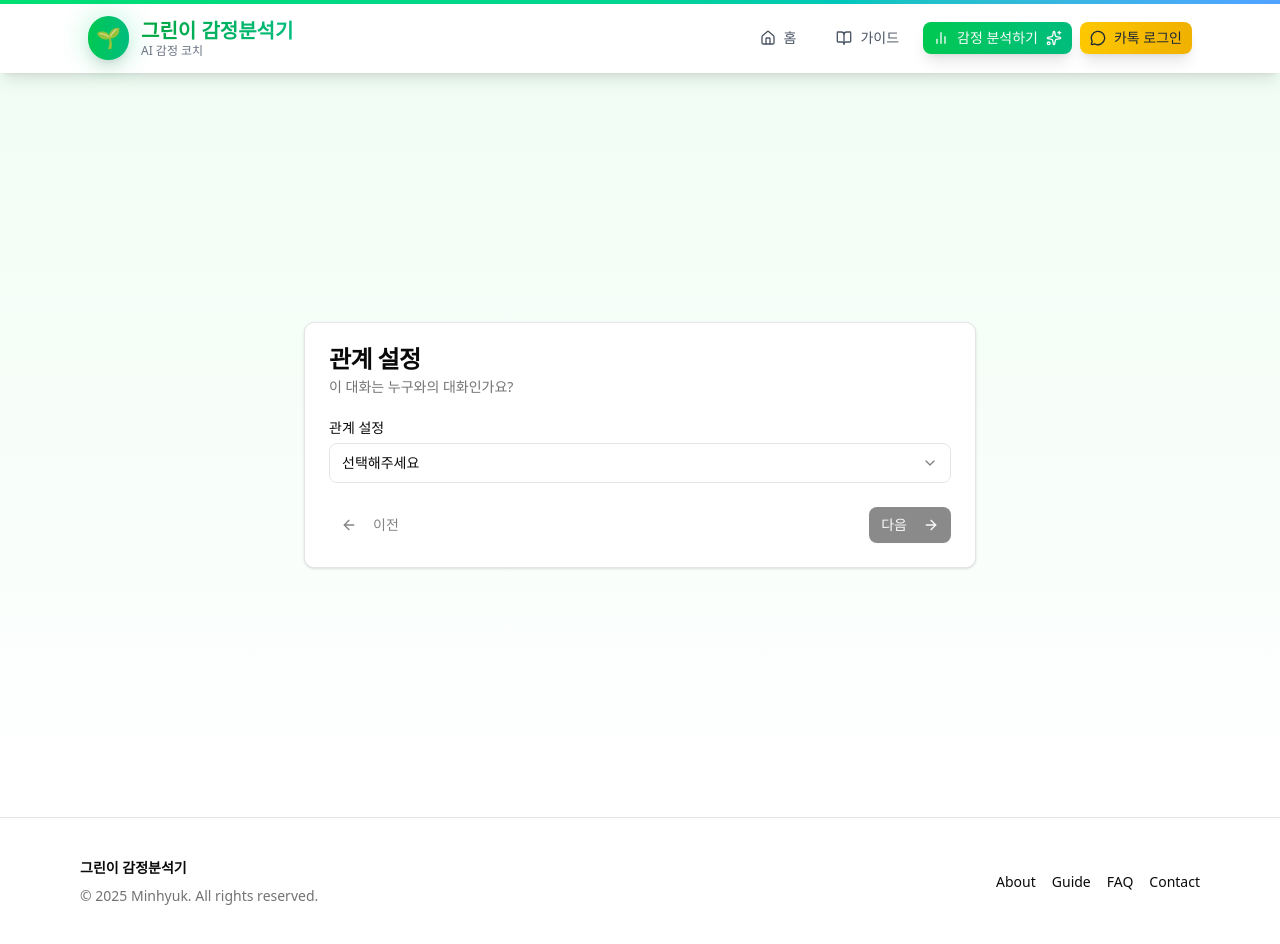
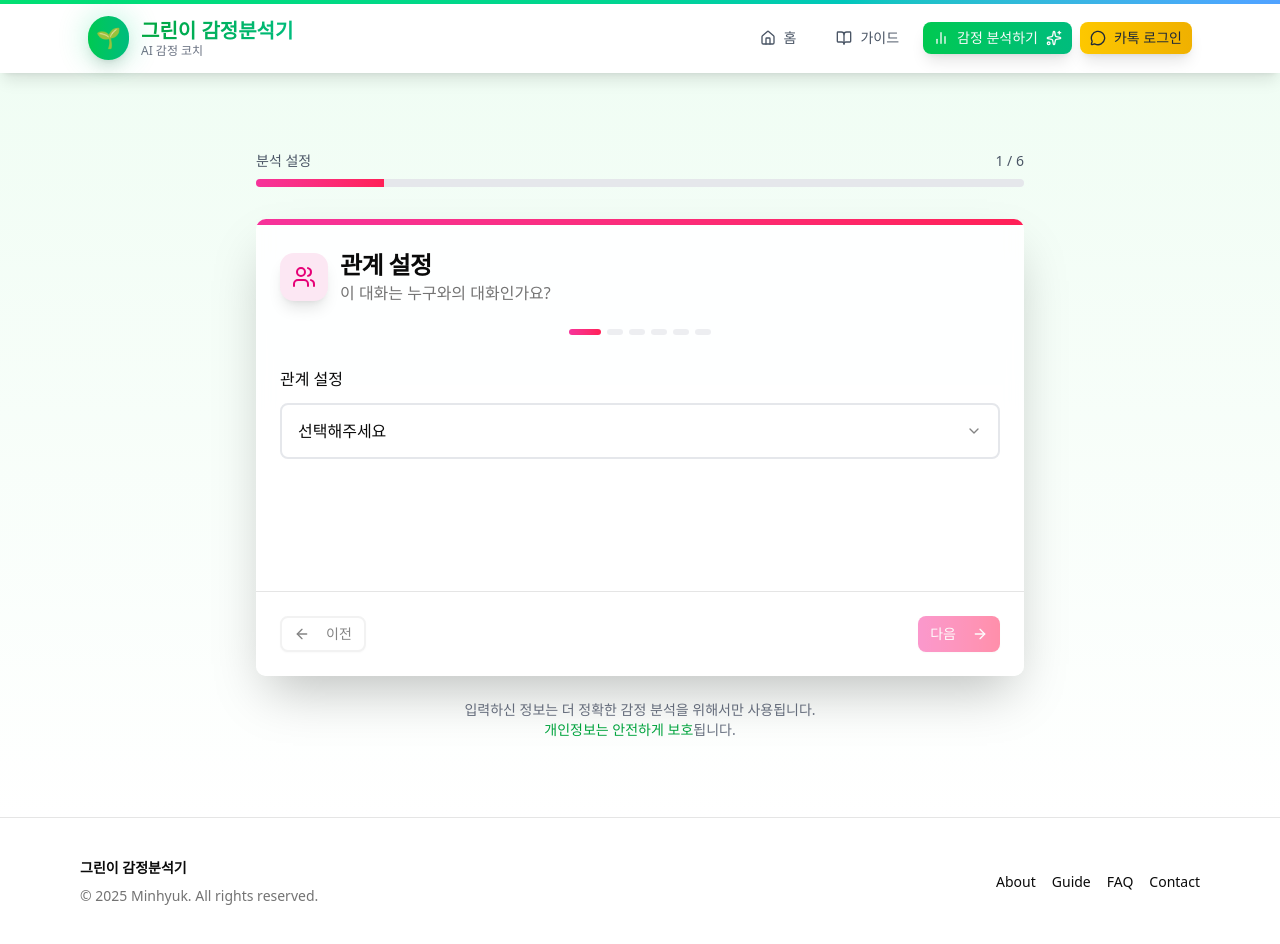
Before and after one commit to shin-minhyuk/green-katalk-feel, a Next.js app: page /analyzer in a window 1280 px wide. Built offline with nearby package versions, Linux system fonts and the light colour scheme.

Commit message:
[feat] 감정 분석하기 페이지 steps별 진행률 추가 브레드크럼 추가, 디자인 업데이트

```diff
--- a/src/components/analyzer/AnalyzerQuestionnaire.tsx
+++ b/src/components/analyzer/AnalyzerQuestionnaire.tsx
@@ -1,6 +1,8 @@
 "use client";
 
-import { useState } from "react";
+import type React from "react";
+
+import { useState, useEffect } from "react";
 import { motion, AnimatePresence } from "framer-motion";
 import { Button } from "@/components/ui/button";
 import {
@@ -21,7 +23,18 @@ import {
   SelectValue,
 } from "@/components/ui/select";
 import { Textarea } from "@/components/ui/textarea";
-import { ArrowRight, ArrowLeft } from "lucide-react";
+import {
+  ArrowRight,
+  ArrowLeft,
+  Heart,
+  Users,
+  Calendar,
+  MessageCircle,
+  HelpCircle,
+  MessageSquare,
+  Bot,
+  Sparkles,
+} from "lucide-react";
 
 const STEPS = [
   {
@@ -31,6 +44,10 @@ const STEPS = [
     field: "relation",
     type: "select",
     options: ["연인", "썸", "친구", "동료", "가족", "기타"],
+    icon: Users,
+    color: "text-pink-600",
+    bgColor: "bg-pink-100",
+    gradient: "from-pink-500 to-rose-500",
   },
   {
     id: 2,
@@ -46,6 +63,10 @@ const STEPS = [
       "갈등/문제 해결",
       "기타",
     ],
+    icon: Calendar,
+    color: "text-blue-600",
+    bgColor: "bg-blue-100",
+    gradient: "from-blue-500 to-indigo-500",
   },
   {
     id: 3,
@@ -54,6 +75,10 @@ const STEPS = [
     field: "mood",
     type: "select",
     options: ["아주 좋음", "좋음", "평범함", "어색함", "냉랭함/싸움", "기타"],
+    icon: Heart,
+    color: "text-purple-600",
+    bgColor: "bg-purple-100",
+    gradient: "from-purple-500 to-violet-500",
   },
   {
     id: 4,
@@ -61,6 +86,10 @@ const STEPS = [
     description: "대화에서 가장 마음에 걸리는 메시지는 무엇인가요?",
     field: "worrying_message",
     type: "text",
+    icon: MessageCircle,
+    color: "text-amber-600",
+    bgColor: "bg-amber-100",
+    gradient: "from-amber-500 to-yellow-500",
   },
   {
     id: 5,
@@ -68,6 +97,10 @@ const STEPS = [
     description: "이 대화를 통해 무엇을 알고 싶으신가요?",
     field: "question",
     type: "text",
+    icon: HelpCircle,
+    color: "text-emerald-600",
+    bgColor: "bg-emerald-100",
+    gradient: "from-emerald-500 to-green-500",
   },
   {
     id: 6,
@@ -75,6 +108,10 @@ const STEPS = [
     description: "분석하고 싶은 카카오톡 대화 내용을 붙여넣어 주세요.",
     field: "conversation",
     type: "textarea",
+    icon: MessageSquare,
+    color: "text-yellow-600",
+    bgColor: "bg-yellow-100",
+    gradient: "from-yellow-500 to-orange-500",
   },
 ];
 
@@ -88,6 +125,13 @@ export default function AnalyzerQuestionnaire() {
     question: "",
     conversation: "",
   });
+  const [isLoading, setIsLoading] = useState(false);
+  const [progress, setProgress] = useState(0);
+
+  useEffect(() => {
+    // 진행률 계산
+    setProgress(((currentStep + 1) / STEPS.length) * 100);
+  }, [currentStep]);
 
   const handleChange = (field: string, value: string) => {
     setFormData((prev) => ({ ...prev, [field]: value }));
@@ -107,33 +151,101 @@ export default function AnalyzerQuestionnaire() {
 
   const handleSubmit = (e: React.FormEvent) => {
     e.preventDefault();
+    setIsLoading(true);
     console.log("Form Data Submitted: ", formData);
-    // TODO: API call logic
+
+    // 분석 시뮬레이션
+    setTimeout(() => {
+      setIsLoading(false);
+      // TODO: 실제 API 호출 및 결과 페이지로 이동
+    }, 2000);
   };
 
   const currentStepData = STEPS[currentStep];
   const currentValue = formData[currentStepData.field as keyof typeof formData];
   const isNextDisabled = !currentValue?.trim();
+  const Icon = currentStepData.icon;
 
   return (
-    <Card className="w-full max-w-2xl overflow-hidden">
-      <CardHeader>
-        <CardTitle>{currentStepData.title}</CardTitle>
-        <CardDescription>{currentStepData.description}</CardDescription>
+    <div className="w-full max-w-3xl mx-auto">
+      {/* 진행 상태 표시 */}
+      <div className="mb-8">
+        <div className="flex justify-between items-center mb-2">
+          <span className="text-sm font-medium text-gray-600">분석 설정</span>
+          <span className="text-sm font-medium text-gray-600">
+            {currentStep + 1} / {STEPS.length}
+          </span>
+        </div>
+        <div className="w-full h-2 bg-gray-200 rounded-full overflow-hidden">
+          <motion.div
+            className={`h-full bg-gradient-to-r ${currentStepData.gradient}`}
+            initial={{ width: `${(currentStep / STEPS.length) * 100}%` }}
+            animate={{ width: `${progress}%` }}
+            transition={{ duration: 0.3 }}
+          ></motion.div>
+        </div>
+      </div>
+
+      <Card className="w-full overflow-hidden border-0 shadow-2xl bg-white/90 backdrop-blur-sm">
+        {/* 상단 그라데이션 바 */}
+        <div
+          className={`h-1.5 w-full bg-gradient-to-r ${currentStepData.gradient}`}
+        ></div>
+
+        <CardHeader className="relative pb-0">
+          <div className="flex items-center gap-3 mb-2">
+            <div
+              className={`p-3 rounded-xl ${currentStepData.bgColor} shadow-lg`}
+            >
+              <Icon className={`w-6 h-6 ${currentStepData.color}`} />
+            </div>
+            <div>
+              <CardTitle className="text-2xl font-bold">
+                {currentStepData.title}
+              </CardTitle>
+              <CardDescription className="text-base">
+                {currentStepData.description}
+              </CardDescription>
+            </div>
+          </div>
+
+          {/* 단계 인디케이터 */}
+          <div className="flex justify-center gap-1.5 mt-4">
+            {STEPS.map((step, idx) => (
+              <motion.div
+                key={step.id}
+                className={`h-1.5 rounded-full ${
+                  idx === currentStep
+                    ? `w-8 bg-gradient-to-r ${step.gradient}`
+                    : idx < currentStep
+                      ? "w-4 bg-gray-400"
+                      : "w-4 bg-gray-200"
+                }`}
+                initial={{ opacity: 0.7 }}
+                animate={{ opacity: idx === currentStep ? 1 : 0.7 }}
+                transition={{ duration: 0.3 }}
+              ></motion.div>
+            ))}
+          </div>
         </CardHeader>
-      <CardContent>
+
+        <CardContent className="pt-8 pb-6">
           <AnimatePresence mode="wait">
             <motion.div
               key={currentStep}
-            initial={{ opacity: 0, x: 50 }}
-            animate={{ opacity: 1, x: 0 }}
-            exit={{ opacity: 0, x: -50 }}
-            transition={{ duration: 0.3 }}
+              initial={{ opacity: 0, y: 20 }}
+              animate={{ opacity: 1, y: 0 }}
+              exit={{ opacity: 0, y: -20 }}
+              transition={{ duration: 0.4 }}
+              className="min-h-[200px]"
             >
               <div className="space-y-4">
                 {currentStepData.type === "select" && (
-                <div className="grid gap-2">
-                  <Label htmlFor={currentStepData.field}>
+                  <div className="grid gap-3">
+                    <Label
+                      htmlFor={currentStepData.field}
+                      className="text-base font-medium"
+                    >
                       {currentStepData.title}
                     </Label>
                     <Select
@@ -144,12 +256,19 @@ export default function AnalyzerQuestionnaire() {
                         formData[currentStepData.field as keyof typeof formData]
                       }
                     >
-                    <SelectTrigger id={currentStepData.field}>
+                      <SelectTrigger
+                        id={currentStepData.field}
+                        className="h-14 px-4 text-base border-2 border-gray-200 hover:border-gray-300 focus:border-2 focus:ring-2 focus:ring-offset-1 focus:ring-offset-white transition-all duration-300"
+                      >
                         <SelectValue placeholder="선택해주세요" />
                       </SelectTrigger>
-                    <SelectContent>
+                      <SelectContent className="border-2">
                         {currentStepData.options?.map((option) => (
-                        <SelectItem key={option} value={option}>
+                          <SelectItem
+                            key={option}
+                            value={option}
+                            className="text-base py-3 cursor-pointer"
+                          >
                             {option}
                           </SelectItem>
                         ))}
@@ -159,8 +278,11 @@ export default function AnalyzerQuestionnaire() {
                 )}
 
                 {currentStepData.type === "text" && (
-                <div className="grid gap-2">
-                  <Label htmlFor={currentStepData.field}>
+                  <div className="grid gap-3">
+                    <Label
+                      htmlFor={currentStepData.field}
+                      className="text-base font-medium"
+                    >
                       {currentStepData.title}
                     </Label>
                     <Input
@@ -172,13 +294,18 @@ export default function AnalyzerQuestionnaire() {
                         handleChange(currentStepData.field, e.target.value)
                       }
                       autoComplete="off"
+                      className="h-14 px-4 text-base border-2 border-gray-200 hover:border-gray-300 focus:border-2 focus:ring-2 focus:ring-offset-1 focus:ring-offset-white transition-all duration-300"
+                      placeholder="여기에 입력해주세요..."
                     />
                   </div>
                 )}
 
                 {currentStepData.type === "textarea" && (
-                <div className="grid gap-2">
-                  <Label htmlFor={currentStepData.field}>
+                  <div className="grid gap-3">
+                    <Label
+                      htmlFor={currentStepData.field}
+                      className="text-base font-medium"
+                    >
                       {currentStepData.title}
                     </Label>
                     <Textarea
@@ -191,6 +318,8 @@ export default function AnalyzerQuestionnaire() {
                       }
                       rows={10}
                       autoComplete="off"
+                      className="p-4 text-base border-2 border-gray-200 hover:border-gray-300 focus:border-2 focus:ring-2 focus:ring-offset-1 focus:ring-offset-white transition-all duration-300 resize-none"
+                      placeholder="카카오톡 대화 내용을 복사하여 붙여넣어 주세요..."
                     />
                   </div>
                 )}
@@ -198,22 +327,78 @@ export default function AnalyzerQuestionnaire() {
             </motion.div>
           </AnimatePresence>
         </CardContent>
-      <CardFooter className="justify-between">
-        <Button variant="ghost" onClick={prevStep} disabled={currentStep === 0}>
+
+        <CardFooter className="justify-between border-t p-6">
+          <Button
+            variant="outline"
+            onClick={prevStep}
+            disabled={currentStep === 0}
+            className="border-2 hover:bg-gray-50 transition-all duration-300"
+          >
             <ArrowLeft className="mr-2 size-4" />
             이전
           </Button>
+
           {currentStep < STEPS.length - 1 ? (
-          <Button onClick={nextStep} disabled={isNextDisabled}>
+            <Button
+              onClick={nextStep}
+              disabled={isNextDisabled}
+              className={`bg-gradient-to-r ${currentStepData.gradient} hover:opacity-90 transition-all duration-300 border-0`}
+            >
               다음
               <ArrowRight className="ml-2 size-4" />
             </Button>
           ) : (
-          <Button onClick={handleSubmit} disabled={isNextDisabled}>
+            <Button
+              onClick={handleSubmit}
+              disabled={isNextDisabled || isLoading}
+              className="bg-gradient-to-r from-green-500 to-emerald-500 hover:opacity-90 transition-all duration-300 border-0"
+            >
+              {isLoading ? (
+                <>
+                  <svg
+                    className="animate-spin -ml-1 mr-3 h-5 w-5 text-white"
+                    xmlns="http://www.w3.org/2000/svg"
+                    fill="none"
+                    viewBox="0 0 24 24"
+                  >
+                    <circle
+                      className="opacity-25"
+                      cx="12"
+                      cy="12"
+                      r="10"
+                      stroke="currentColor"
+                      strokeWidth="4"
+                    ></circle>
+                    <path
+                      className="opacity-75"
+                      fill="currentColor"
+                      d="M4 12a8 8 0 018-8V0C5.373 0 0 5.373 0 12h4zm2 5.291A7.962 7.962 0 014 12H0c0 3.042 1.135 5.824 3 7.938l3-2.647z"
+                    ></path>
+                  </svg>
+                  분석 중...
+                </>
+              ) : (
+                <>
+                  <Bot className="mr-2 size-4" />
                   분석하기
+                  <Sparkles className="ml-2 size-4" />
+                </>
+              )}
             </Button>
           )}
         </CardFooter>
       </Card>
+
+      {/* 도움말 */}
+      <div className="mt-6 text-center">
+        <p className="text-sm text-gray-500">
+          입력하신 정보는 더 정확한 감정 분석을 위해서만 사용됩니다.
+          <br />
+          <span className="text-green-600">개인정보는 안전하게 보호</span>
+          됩니다.
+        </p>
+      </div>
+    </div>
   );
 }
```
Lines whose indentation alone changed are shown as unchanged.
